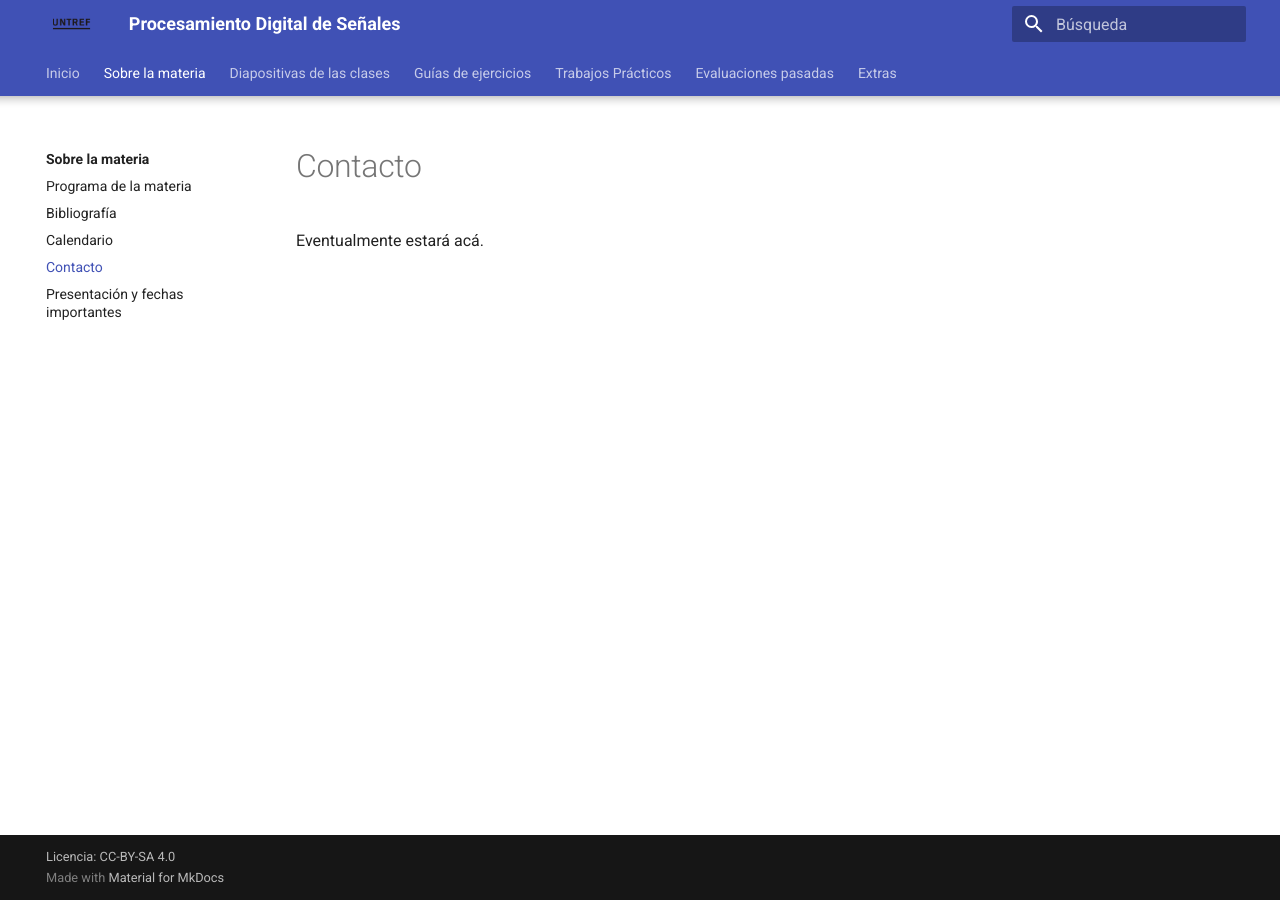
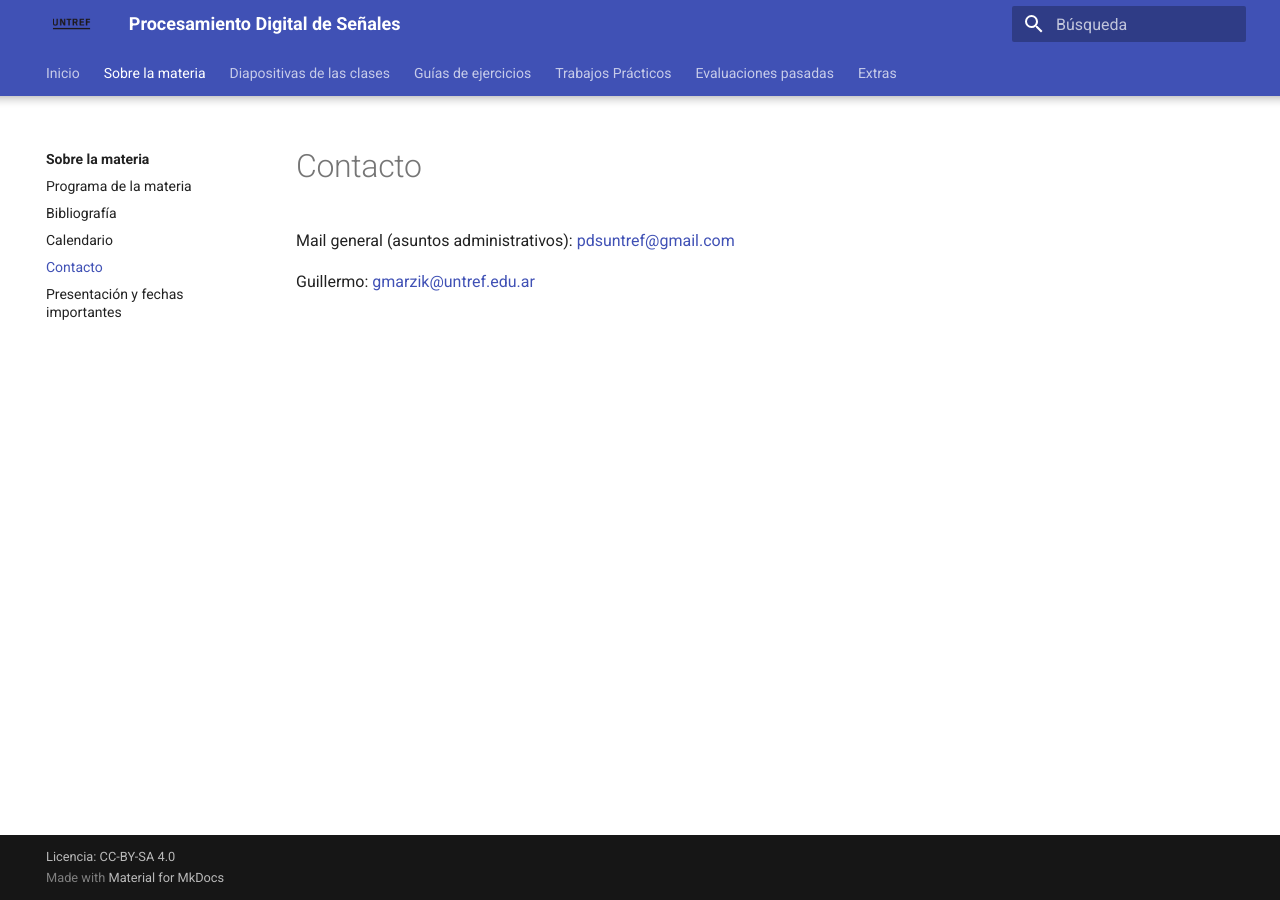
Before and after one commit to pdsuntref/pdsuntref.github.io, an MkDocs documentation site: the page built from docs/about/contacto.md, in a window 1280 px wide. Built offline with MkDocs 1.6.1 and Material for MkDocs 9.7.7, drawn with Linux system fonts in a browser that asks for light colours; nearby versions of some CDN libraries; library files that are not in the unit come from our copies.

Commit message:
Agrego datos de contacto

```diff
--- a/docs/about/contacto.md
+++ b/docs/about/contacto.md
@@ -1 +1,3 @@
-Eventualmente estará acá.
+Mail general (asuntos administrativos): pdsuntref@gmail.com
+
+Guillermo: gmarzik@untref.edu.ar
```
